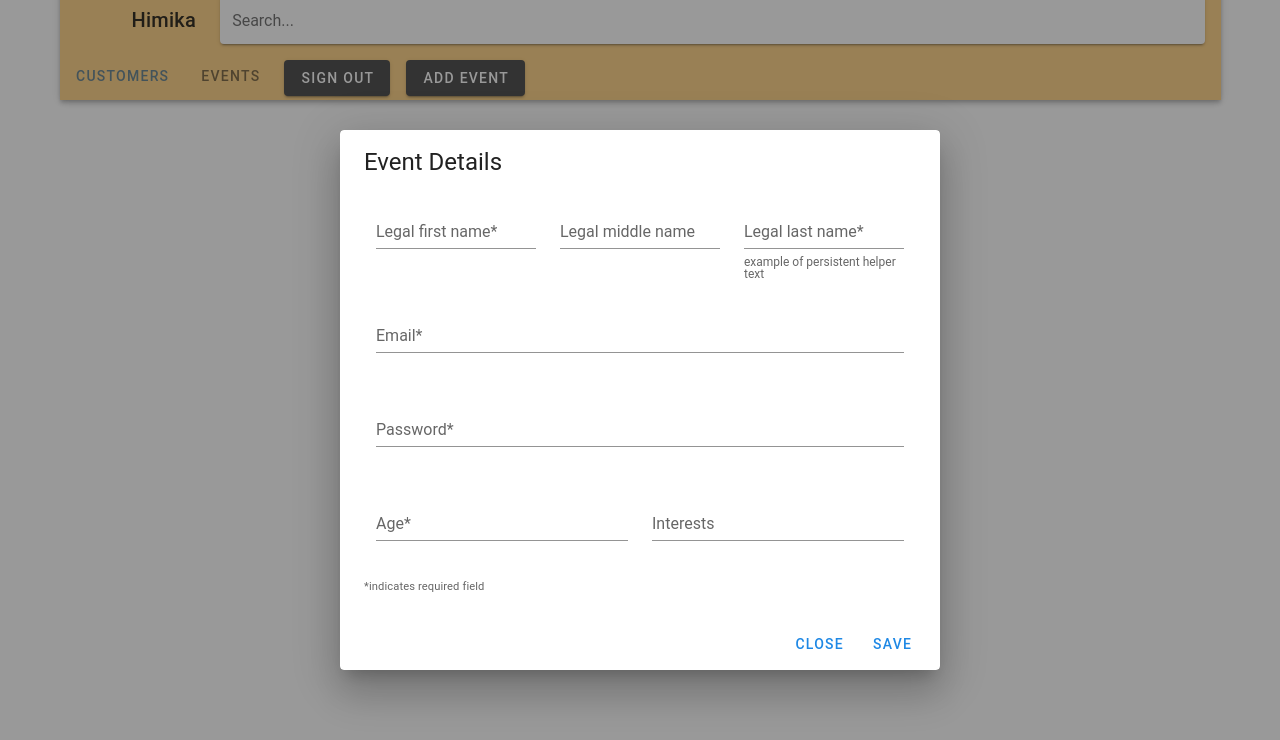
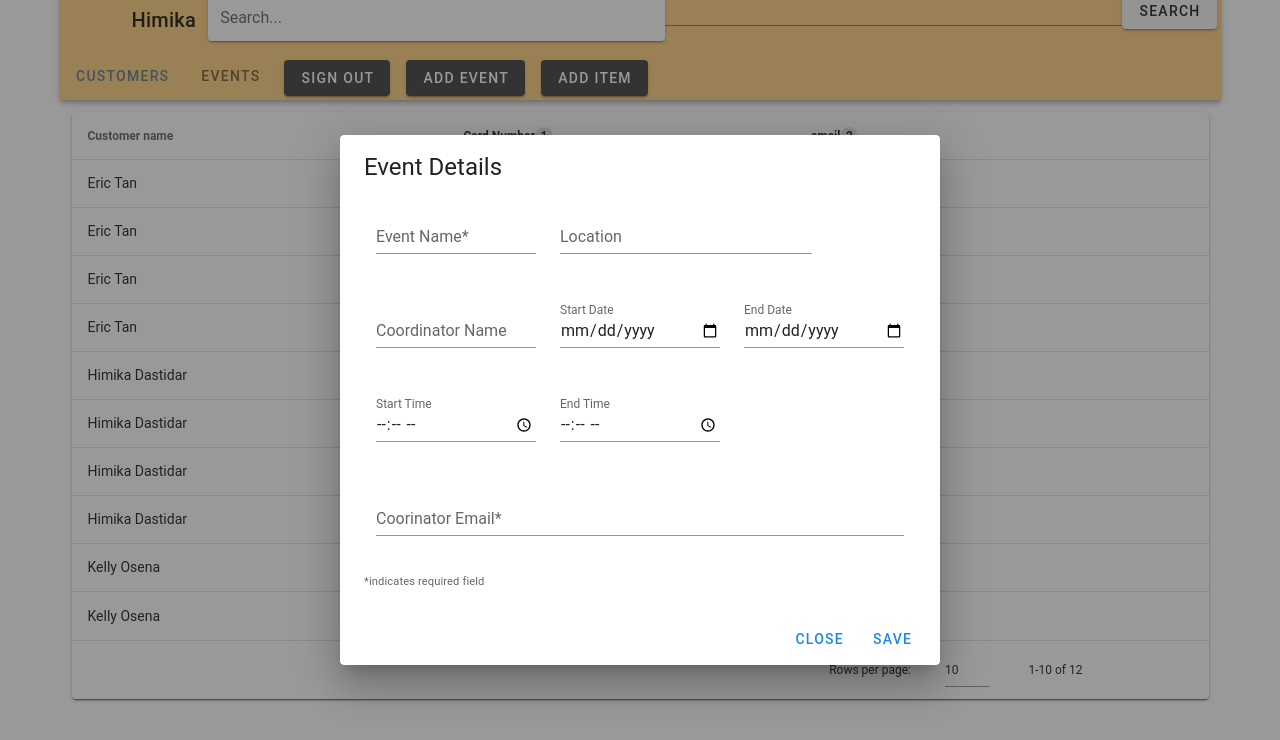
Before and after one commit to velvetarchangel/Library_Full_Stack_App, a Vue app in the folder client-vue/: page /librarianProfile/1 in a window 1280 px wide. Both pictures are taken after a click on the button "ADD EVENT". Shown: the top 740 px of the page. Built offline with nearby package versions, Linux system fonts and the light colour scheme.

Commit message:
Fixed signup to redirect contionally based on librarian or customer, Added appropriate fields to eventModal Added Item modal Modified search bar in the libarian view

```diff
--- a/client-vue/src/Components/EventModal.vue
+++ b/client-vue/src/Components/EventModal.vue
@@ -2,11 +2,6 @@
   <div v-if="showModal">
     <v-row id="modal" justify="center">
       <v-dialog v-model="showModal" persistent max-width="600px">
-        <!-- <template v-slot:activator="{ on, attrs }">
-          <v-btn color="primary" dark v-bind="attrs" v-on="on">
-            Open Dialog
-          </v-btn>
-        </template> -->
         <v-card>
           <v-card-title>
             <span class="text-h5">Event Details</span>
@@ -15,58 +10,65 @@
             <v-container>
               <v-row>
                 <v-col cols="12" sm="6" md="4">
-                  <v-text-field
-                    label="Legal first name*"
-                    required
-                  ></v-text-field>
+                  <v-text-field label="Event Name*" required></v-text-field>
+                </v-col>
+                <v-col cols="12" sm="6">
+                  <v-autocomplete
+                    :items="[
+                      'Central Library',
+                      'Fish Creek Library',
+                      'Shawnessy Library',
+                      'Seton Library',
+                      'Bowness Library',
+                      'Nose Hill Library',
+                      'Crowfoot Library',
+                      'Louise Riley Library',
+                      'Judith Umbach Library',
+                      'Virtual',
+                    ]"
+                    label="Location"
+                    multiple
+                  ></v-autocomplete>
                 </v-col>
                 <v-col cols="12" sm="6" md="4">
                   <v-text-field
-                    label="Legal middle name"
+                    label="Coordinator Name"
                     hint="example of helper text only on focus"
                   ></v-text-field>
                 </v-col>
                 <v-col cols="12" sm="6" md="4">
                   <v-text-field
-                    label="Legal last name*"
-                    hint="example of persistent helper text"
-                    persistent-hint
-                    required
+                    type="date"
+                    label="Start Date"
+                    hint="example of helper text only on focus"
+                  ></v-text-field>
+                </v-col>
+                <v-col cols="12" sm="6" md="4">
+                  <v-text-field
+                    type="date"
+                    label="End Date"
+                    hint="example of helper text only on focus"
+                  ></v-text-field>
+                </v-col>
+                <v-col cols="12" sm="6" md="4">
+                  <v-text-field
+                    type="time"
+                    label="Start Time"
+                    hint="example of helper text only on focus"
+                  ></v-text-field>
+                </v-col>
+                <v-col cols="12" sm="6" md="4">
+                  <v-text-field
+                    type="time"
+                    label="End Time"
+                    hint="example of helper text only on focus"
                   ></v-text-field>
                 </v-col>
                 <v-col cols="12">
-                  <v-text-field label="Email*" required></v-text-field>
-                </v-col>
-                <v-col cols="12">
                   <v-text-field
-                    label="Password*"
-                    type="password"
+                    label=" Coorinator Email*"
                     required
                   ></v-text-field>
-                </v-col>
-                <v-col cols="12" sm="6">
-                  <v-select
-                    :items="['0-17', '18-29', '30-54', '54+']"
-                    label="Age*"
-                    required
-                  ></v-select>
-                </v-col>
-                <v-col cols="12" sm="6">
-                  <v-autocomplete
-                    :items="[
-                      'Skiing',
-                      'Ice hockey',
-                      'Soccer',
-                      'Basketball',
-                      'Hockey',
-                      'Reading',
-                      'Writing',
-                      'Coding',
-                      'Basejump',
-                    ]"
-                    label="Interests"
-                    multiple
-                  ></v-autocomplete>
                 </v-col>
               </v-row>
             </v-container>
--- /dev/null
+++ b/client-vue/src/Components/ItemModal.vue
@@ -0,0 +1,76 @@
+<template>
+  <div v-if="showItemModal">
+    <v-row id="itemmodal" justify="center">
+      <v-dialog v-model="showItemModal" persistent max-width="600px">
+        <v-card>
+          <v-card-title>
+            <span class="text-h5">Item Details</span>
+          </v-card-title>
+          <v-card-text>
+            <v-container>
+              <v-row>
+                <v-col cols="12" sm="6" md="4">
+                  <v-text-field label="Item Name*" required></v-text-field>
+                </v-col>
+                <v-col cols="12" sm="6" md="4">
+                  <v-text-field
+                    label="Item Identifier*"
+                    hint="ISBN or IMDB ID"
+                    required
+                  ></v-text-field>
+                </v-col>
+                <v-col cols="12" sm="6">
+                  <v-autocomplete
+                    :items="['Movie', 'Book']"
+                    label="Type*"
+                    required
+                  ></v-autocomplete>
+                </v-col>
+                <v-col cols="12" sm="6" md="4">
+                  <v-text-field label="Release Date" hint="YYYY"></v-text-field>
+                  <v-text-field
+                    label="Company"
+                    hint="Publishing Company or Production company"
+                  ></v-text-field>
+                </v-col>
+                <v-col cols="12">
+                  <v-textarea
+                    outlined
+                    label="Item Description*"
+                    required
+                  ></v-textarea>
+                </v-col>
+              </v-row>
+            </v-container>
+            <small>*indicates required field</small>
+          </v-card-text>
+          <v-card-actions>
+            <v-spacer></v-spacer>
+            <v-btn color="blue darken-1" text @click="hide"> Close </v-btn>
+            <v-btn color="blue darken-1" text @click="addNewEvent">
+              Save
+            </v-btn>
+          </v-card-actions>
+        </v-card>
+      </v-dialog>
+    </v-row>
+  </div>
+</template>
+<script>
+export default {
+  data() {
+    return {
+      showItemModal: false,
+    };
+  },
+  methods: {
+    show() {
+      this.showItemModal = true;
+    },
+    hide() {
+      this.showItemModal = false;
+    },
+    addNewEvent() {},
+  },
+};
+</script>
--- a/client-vue/src/views/LibrarianProfile.vue
+++ b/client-vue/src/views/LibrarianProfile.vue
@@ -1,17 +1,17 @@
 <template>
   <div class="container" width="80%">
     <event-modal ref="modal"></event-modal>
+    <item-modal ref="itemmodal"></item-modal>
     <v-toolbar color="orange accent-1">
       <v-app-bar-nav-icon class="hidden-sm-and-down"></v-app-bar-nav-icon>
       <v-toolbar-title class="text-h6 mr-6 hidden-sm-and-down">
         {{ name }}
       </v-toolbar-title>
-      <v-autocomplete
+      <v-row>
+        <v-text-field
           v-model="model"
           :items="items"
-        :loading="isLoading"
-        :search-input.sync="search"
-        chips
+          @keyup.enter.native="search"
           clearable
           hide-details
           hide-selected
@@ -22,7 +22,11 @@
         >
           <template v-slot:no-data>
             <v-list-item>
+              <v-row>
+                <v-col cols="12">
                   <v-list-item-title> Search </v-list-item-title>
+                </v-col>
+              </v-row>
             </v-list-item>
           </template>
           <template v-slot:selection="{ attr, on, item, selected }">
@@ -52,7 +56,10 @@
               <v-icon>mdi-bitcoin</v-icon>
             </v-list-item-action>
           </template>
-      </v-autocomplete>
+        </v-text-field>
+        <v-select :items="['Movie', 'Event', 'Book']"> </v-select>
+        <v-btn>Search</v-btn>
+      </v-row>
       <template v-slot:extension>
         <v-tabs
           v-model="tab"
@@ -61,13 +68,15 @@
           slider-color="blue-grey"
         >
           <v-tab @click="viewCustomerList"> Customers </v-tab>
-
           <v-tab @click="viewEventList"> Events</v-tab>
           <v-btn class="ma-2" color="secondary" @click="signOut">
             Sign Out
           </v-btn>
           <v-btn class="ma-2" color="secondary" @click="addEvent">
             Add Event
+          </v-btn>
+          <v-btn class="ma-2" color="secondary" @click="addItem">
+            Add Item
           </v-btn>
         </v-tabs>
       </template>
@@ -100,8 +109,9 @@
 </template>
 <script>
 import EventModal from "../Components/EventModal.vue";
+import ItemModal from "../Components/ItemModal.vue";
 export default {
-  components: { EventModal },
+  components: { EventModal, ItemModal },
   data() {
     return {
       isLoading: false,
@@ -128,7 +138,7 @@ export default {
       model: null,
       search: null,
       tab: null,
-      showCustTab: false,
+      showCustTab: true,
       showEventTab: false,
       events: [
         {
@@ -258,9 +268,13 @@ export default {
       this.showEventTab = true;
       this.showCustTab = false;
     },
+    // addItem() {},
     signOut() {},
     addEvent() {
       this.$refs.modal.show();
+    },
+    addItem() {
+      this.$refs.itemmodal.show();
     },
   },
   watch: {
@@ -269,10 +283,10 @@ export default {
       else this.tab = null;
     },
     search() {
+      console.log("Search Initiated");
       // Items have already been loaded
       if (this.items.length > 0) return;
       this.isLoading = true;
-
       // To be fixed to incorporate our own data
       fetch("https://api.coingecko.com/api/v3/coins/list")
         .then((res) => res.clone().json())
--- a/client-vue/src/views/Login.vue
+++ b/client-vue/src/views/Login.vue
@@ -81,11 +81,15 @@ export default {
 
     async login() {
       this.validate();
-      let user = { email: this.email, password: this.password };
+      var user = { email: this.email, password: this.password };
       await getUserByEmailAndPassword(user).then((response) => {
         if (response.data.status == 200) {
           user = response.data.user; //update the user information
-          this.$router.push(`profile/${user.card_no}`);
+          if (user.isLibrarian === 1) {
+            this.$router.push(`librarianProfile/${user.card_no}`);
+          } else {
+            this.$router.push(`profile/${user.card_no}`);
+          }
         } else {
           this.errormessage = response.data.message;
           this.resetValidation();
```
Also changed, not shown: 1 other file (tests, documents, lock files or other folders). Lines whose indentation alone changed are shown as unchanged.
